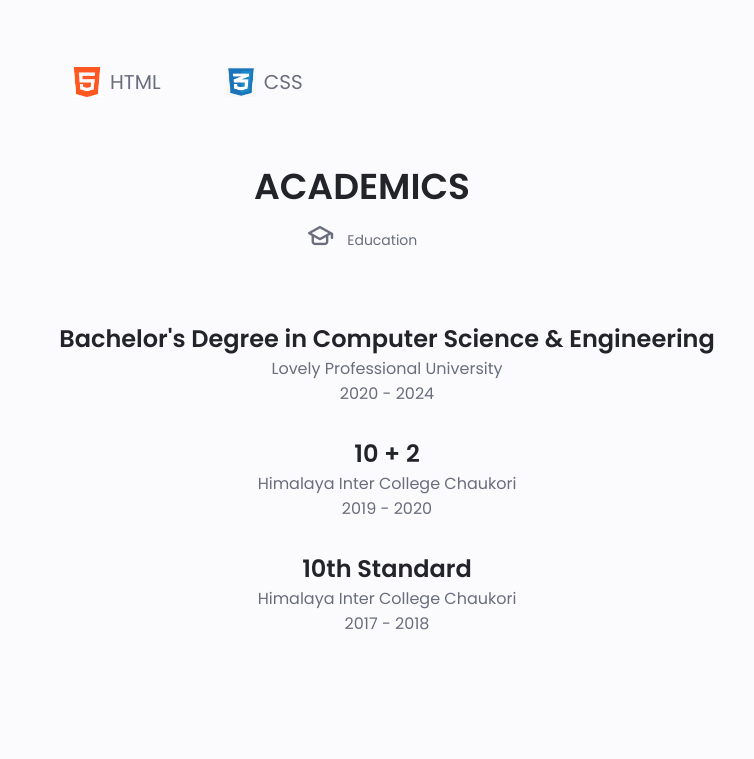
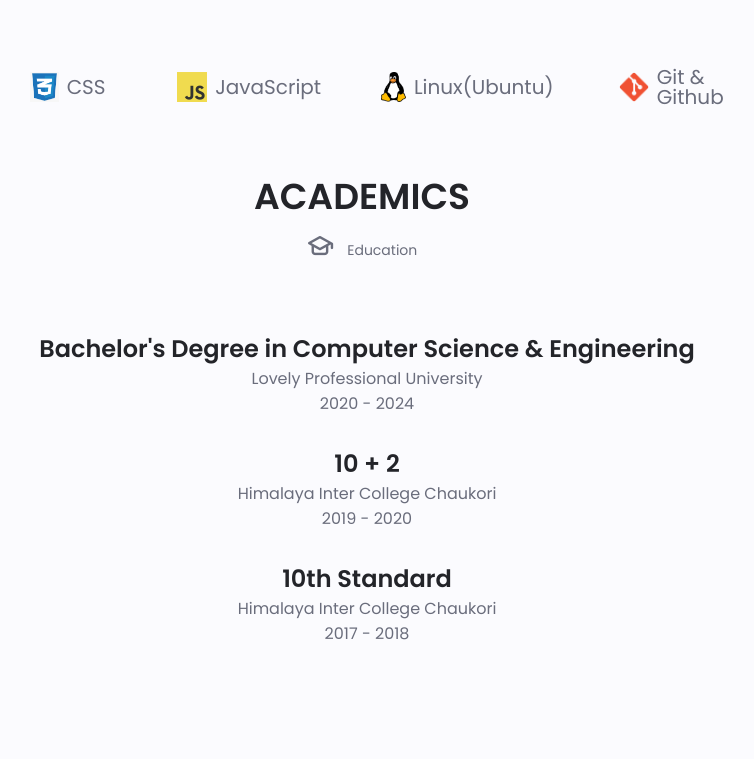
Before and after one commit to Rohit-Mehta-0/personalWebsite, a plain HTML site: page index.html in a window 1280 px wide. Shown: the part 1605-2364 px from the top of the page, without its empty margins (278-1032 px from the left). Drawn offline with nearby package versions, Linux system fonts and the light colour scheme.

Commit message:
added in techstack and margin changes in acadamic

```diff
--- a/assets/css/styles.css
+++ b/assets/css/styles.css
@@ -401,7 +401,7 @@ img{
 }
 
 .qualification__data{
-    margin: 0 0 30px 50px;
+    margin: 0 0 30px 10px;
 }
 .qualification__icon{
     font-size: 1.8rem;
--- a/index.html
+++ b/index.html
@@ -164,16 +164,12 @@
             <h4>Java</h4>
           </div>
           <div class="tech__lists">
-            <img src="assets/img/Tech/js.png" alt="" class="tech__icons" />
-            <h4>JavaScript</h4>
-          </div>
-          <div class="tech__lists">
             <img src="assets/img/Tech/react.png" alt="" class="tech__icons" />
             <h4>React Js</h4>
           </div>
           <div class="tech__lists">
             <img src="assets/img/Tech/cpp.png" alt="" class="tech__icons" />
-            <h4>C++</h4>
+            <h4> C++</h4>
           </div>
           <div class="tech__lists">
             <img src="assets/img/Tech/Html.png" alt="" class="tech__icons" />
@@ -181,8 +177,20 @@
           </div>
           <div class="tech__lists">
             <img src="assets/img/Tech/css.png" alt="" class="tech__icons" />
-            <h4>CSS</h4>
+            <h4> CSS</h4>
           </div>
+            <div class="tech__lists">
+              <img src="assets/img/Tech/js.png" alt="" class="tech__icons" />
+              <h4>JavaScript</h4>
+            </div>
+            <div class="tech__lists">
+              <img src="assets/img/Tech/Linux.png" alt="" class="tech__icons" />
+              <h4>Linux(Ubuntu)</h4>
+            </div>
+            <div class="tech__lists">
+              <img src="assets/img/Tech/git.png" alt="" class="tech__icons" />
+              <h4>Git & Github</h4>
+            </div>
         </div>
       </section>
 
```
Also changed, not shown: assets/img/Tech/Linux.png (added), assets/img/Tech/git.png (added).
